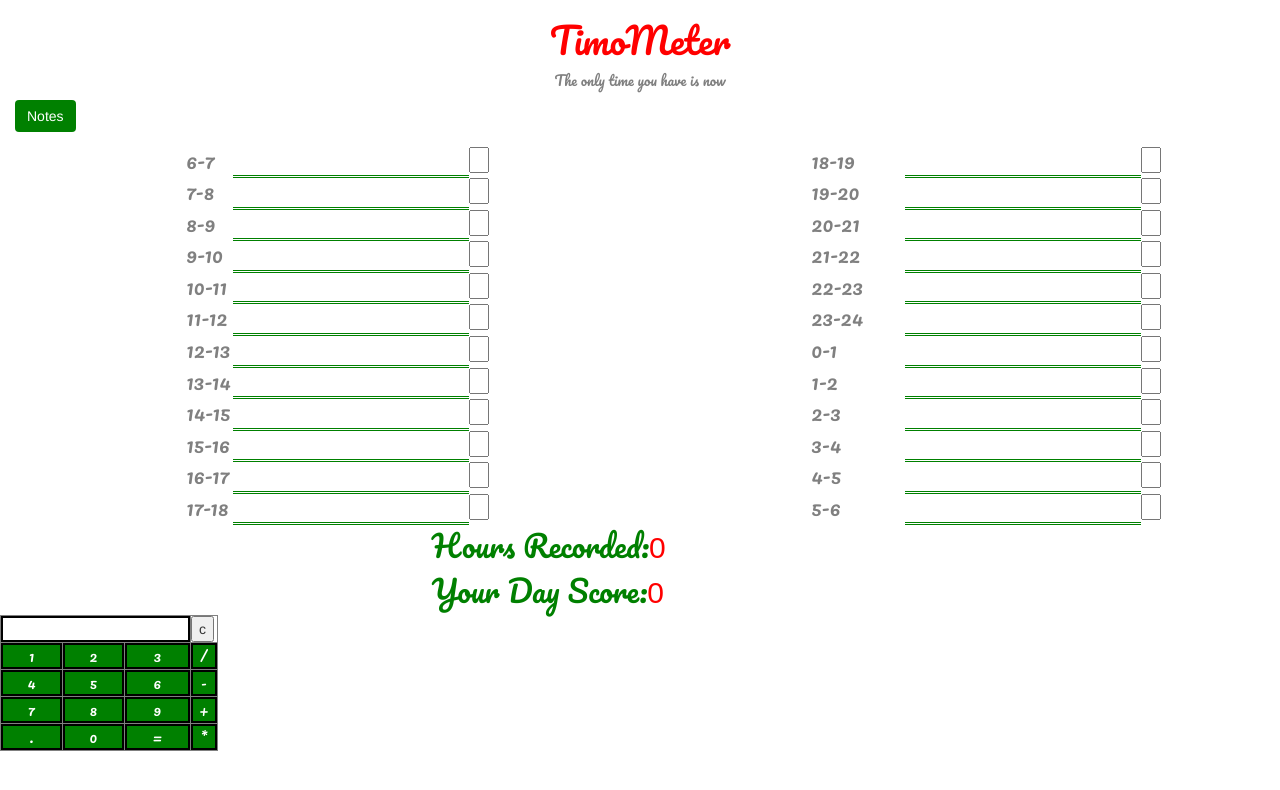
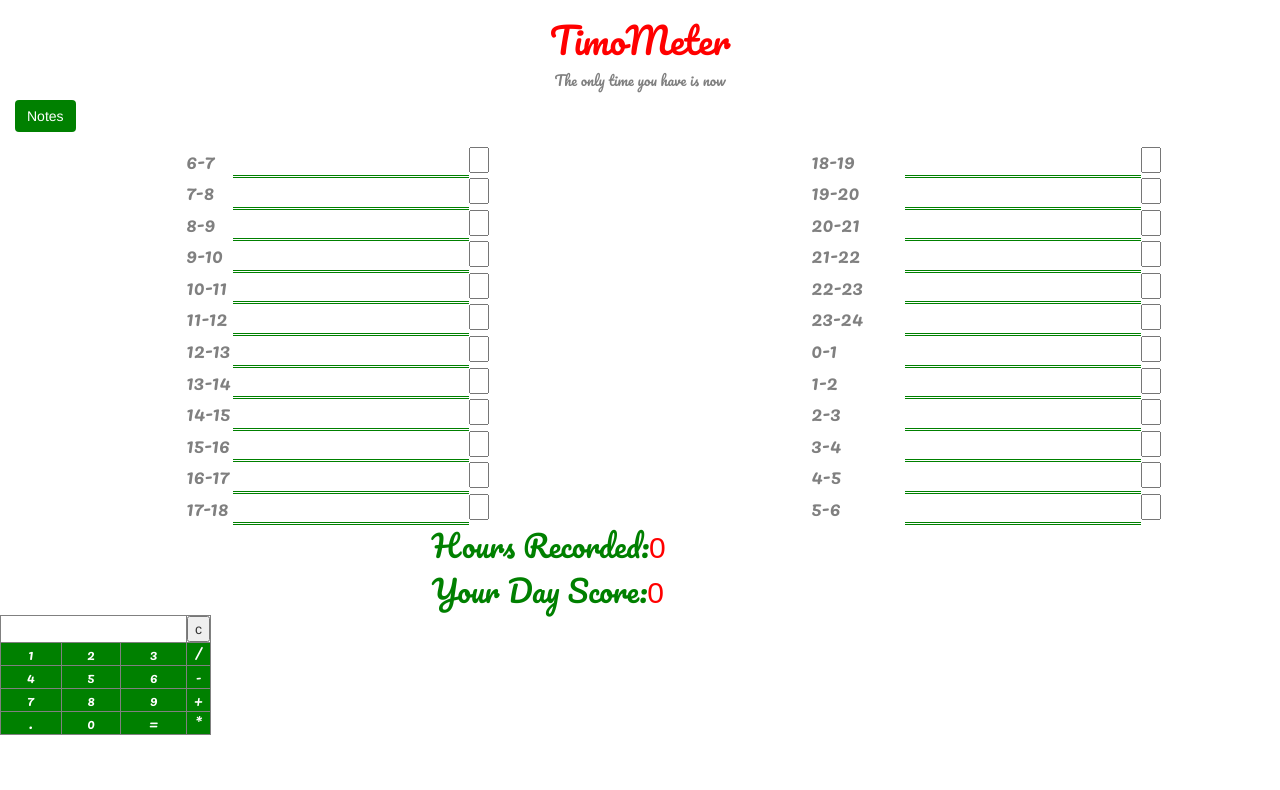
Before and after one commit to laxmanvanakalla/timometer, a plain HTML site: page index.html in a window 1280 px wide. Drawn offline with nearby package versions, Linux system fonts and the light colour scheme; a web font is replaced by a local one.

Commit message:
Update index.html

```diff
--- a/index.html
+++ b/index.html
@@ -79,13 +79,13 @@
          text-align:center;
          width: 210px;
          color:green;
-         border: solid black 2px;
+         border: none;
          }
 
          .numbut
          {
          background-color:green;
-         border: solid black 2px;
+         border: none;
          width:100% ;
 	 font-family: 'Pacifico', cursive;color: white;
          }
@@ -93,7 +93,7 @@
          #result
          {
          background-color:white;
-         border: solid black 2px;
+         border: none;
          width:100% ;
          font-family: 'Pacifico' cursive;color: red;
          }
```
